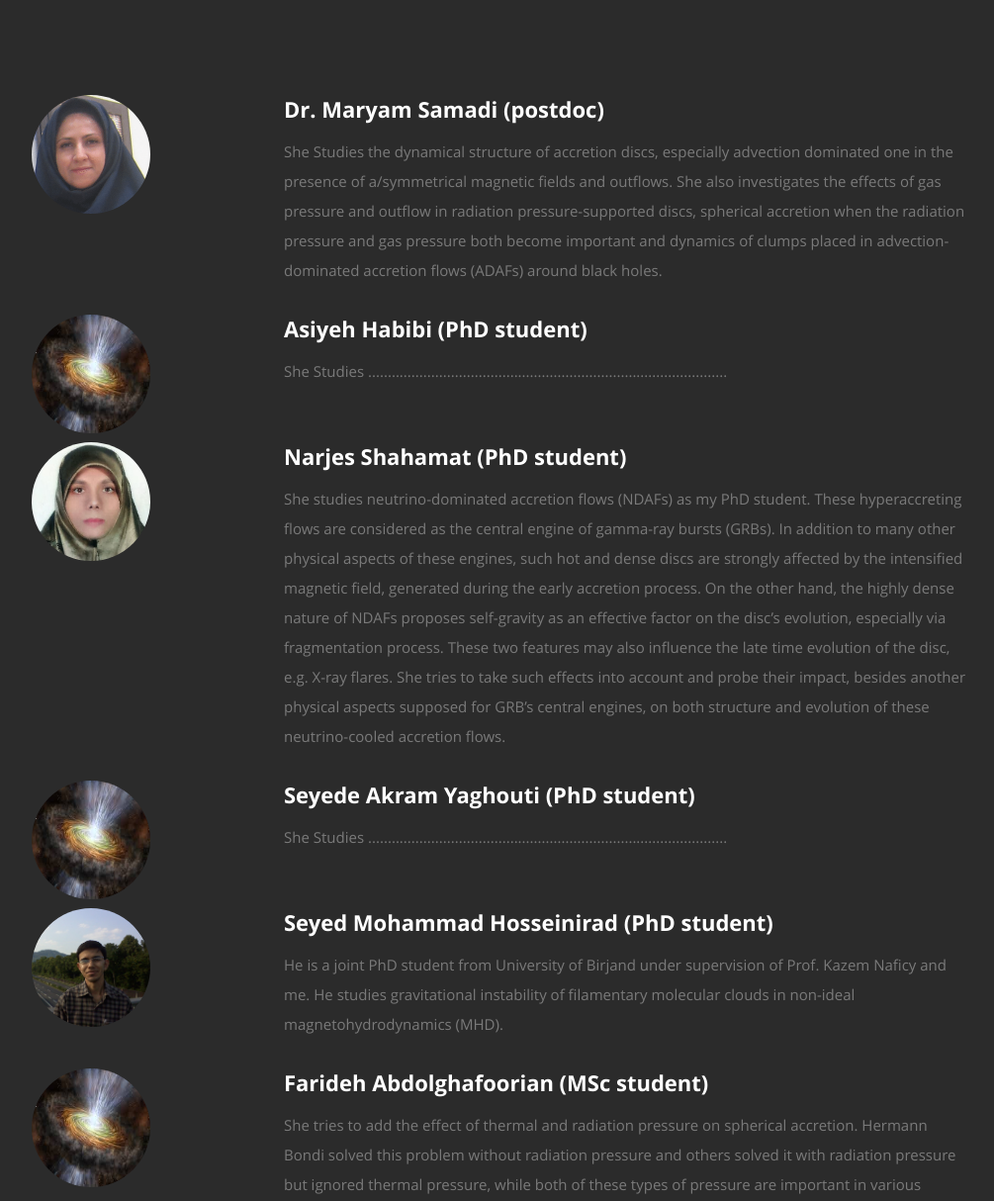
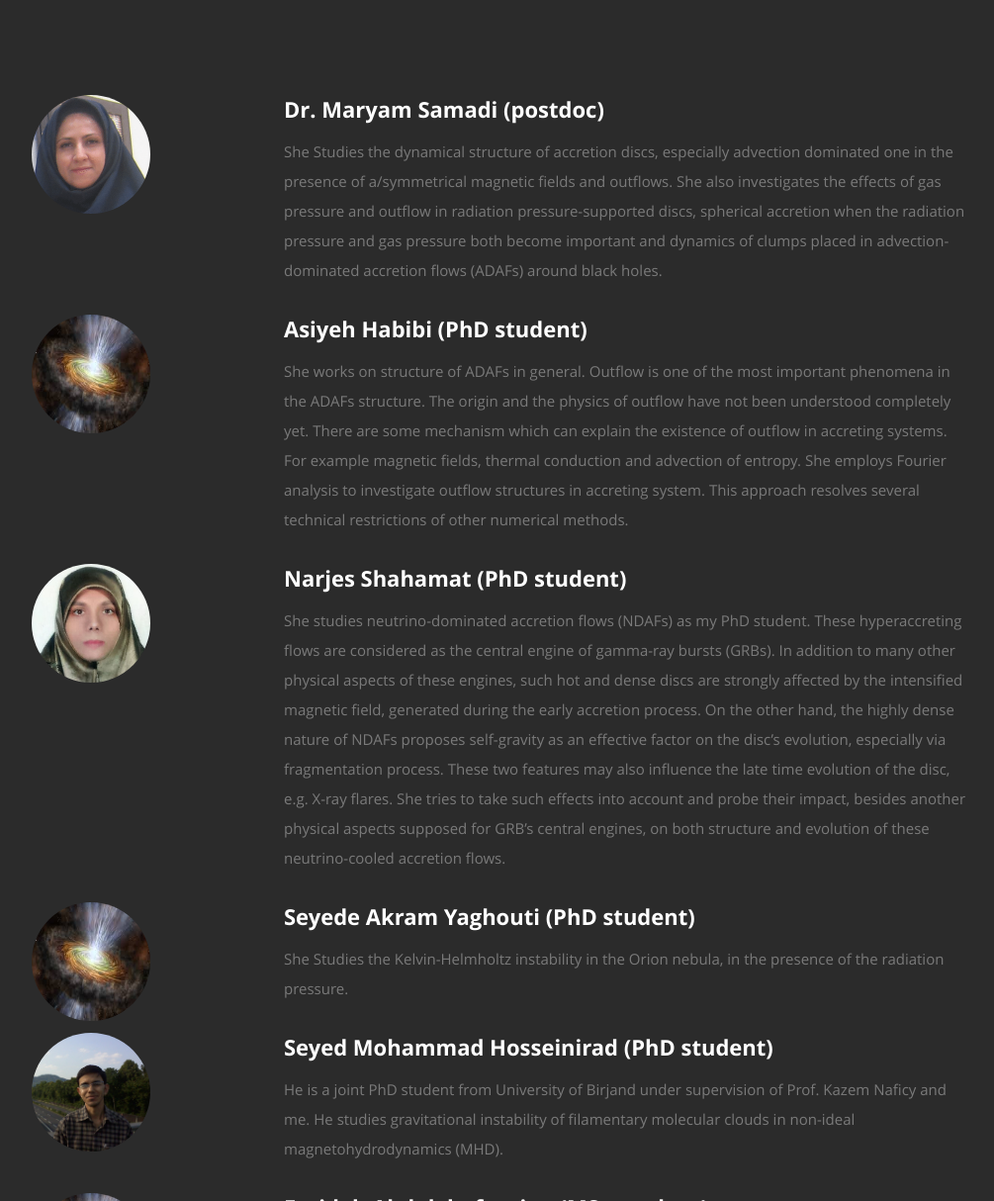
Before and after one commit to s-abbassi/s-abbassi.github.io, a plain HTML site: page team.html in a window 1280 px wide. Shown: the top 1214 px of the page at 99% size, without its empty margins (118-1123 px from the left). Drawn offline with Linux system fonts and the light colour scheme.

Commit message:
More complete team page.

```diff
--- a/team.html
+++ b/team.html
@@ -75,7 +75,7 @@
 
             <h2>Asiyeh Habibi (PhD student)</h2>
 
-            <p>She Studies ...........................................................................................
+            <p>She works on structure of ADAFs in general. Outflow is one of the most important phenomena in the ADAFs structure. The origin and the physics of outflow have not been understood completely yet. There are some mechanism which can explain the existence of outflow in accreting systems. For example magnetic fields, thermal conduction and advection of entropy. She employs Fourier analysis to investigate outflow structures in accreting system. This approach resolves several technical restrictions of other numerical methods.
             </p>
 
          </div> <!-- end .main-col -->
@@ -122,7 +122,7 @@
 
             <h2>Seyede Akram Yaghouti (PhD student)</h2>
 
-            <p>She Studies ...........................................................................................
+            <p>She Studies the Kelvin-Helmholtz instability in the Orion nebula, in the presence of the radiation pressure.
             </p>
 
          </div> <!-- end .main-col -->
```
Also changed, not shown: index.html (+1 -1 lines).
